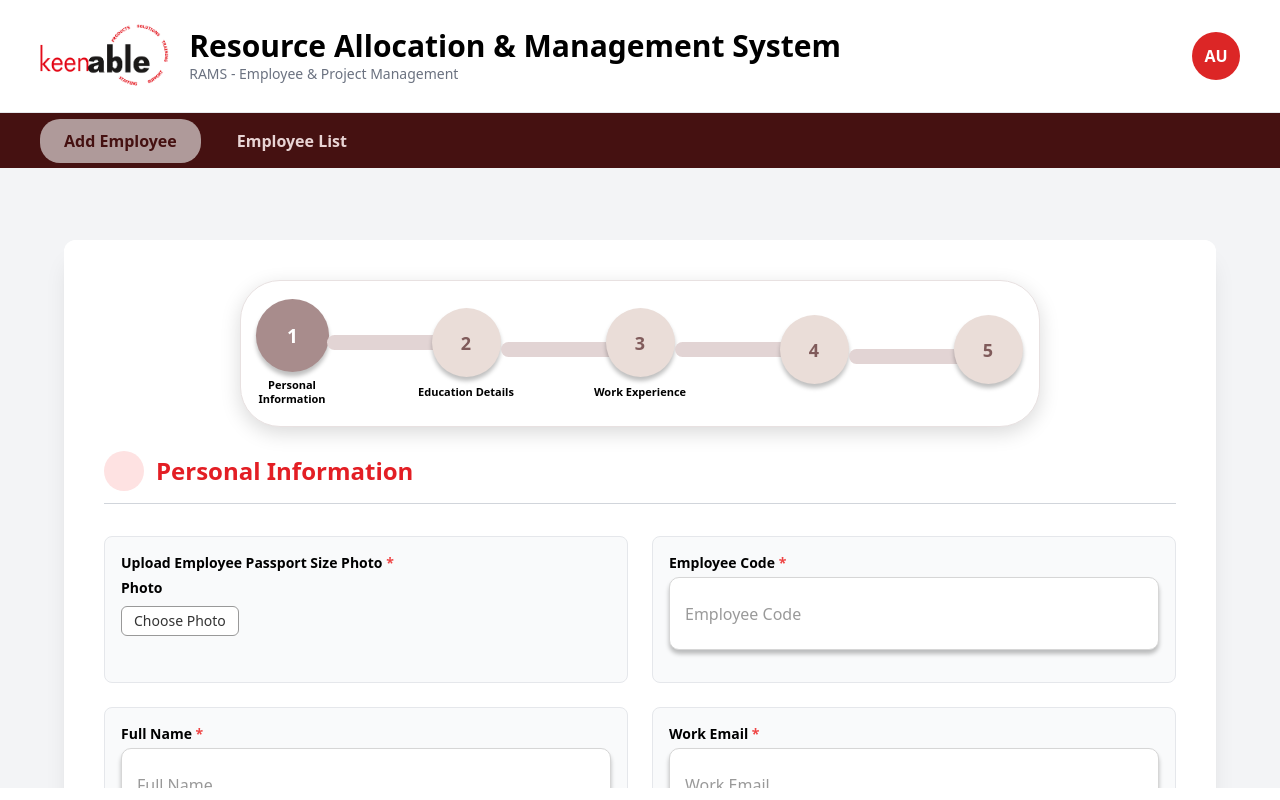
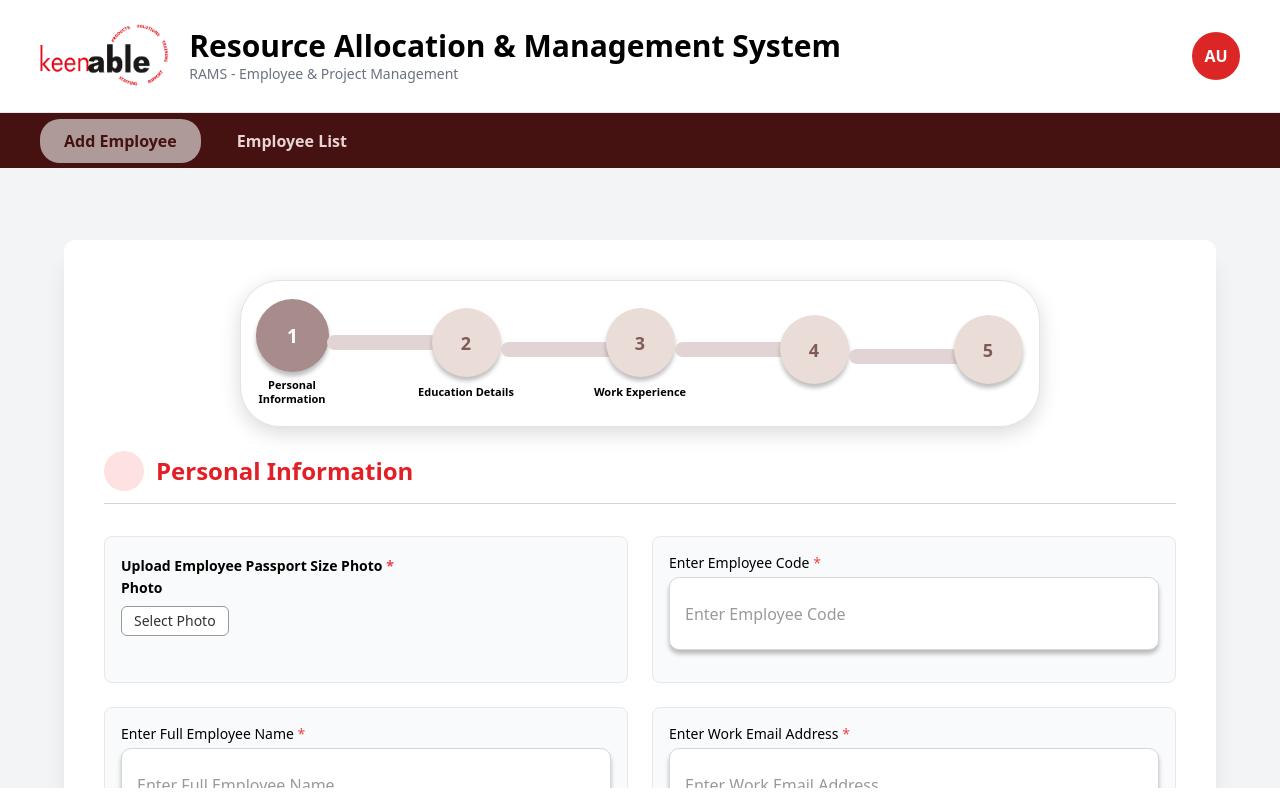
Before and after one commit to rajverma-mono/Human-resource-allocation-management, an Angular app: page /hr/add-employee in a window 1280 px wide. Built offline with nearby package versions, Linux system fonts and the light colour scheme.

Commit message:
added dynamic bg for input and text atrea

```diff
--- a/src/app/atoms/input/input.ts
+++ b/src/app/atoms/input/input.ts
@@ -48,7 +48,7 @@ export class InputAtomComponent implements OnInit {
   @Input() isVerified: boolean = false;
   @Input() showToggleIcon: boolean = false;
   @Input() backgroundColor: string = 'bg-white'; // Set default
-
+  @Input() borderColor: string = 'border-gray-300';
   @Output() valueChange = new EventEmitter<string>();
   @Output() onErrorChange = new EventEmitter<string | null>();
   @Output() onVerifiedChange = new EventEmitter<boolean>();
--- a/src/app/features/hr/pages/add-employee/add-employee.form.json
+++ b/src/app/features/hr/pages/add-employee/add-employee.form.json
@@ -1,6 +1,6 @@
 {
   "title": "Add New Employee",
-  "subtitle": "Full record entry with Education & Experience Details",
+  "subtitle": "Complete employee enrollment with personal, education & experience details.",
   "stepper": [
     {
       "key": "personal"
@@ -29,40 +29,44 @@
           "label": "Upload Employee Passport Size Photo",
           "type": "photo",
           "required": true,
-          "helperText": "Please upload a recent passport-size photograph. Max 2MB.",
+          "helperText": "Upload a recent passport-size photo (Max size 2MB).",
           "buttonText": {
             "choose": "Choose Photo",
             "upload": "Upload Photo",
-            "view": "Preview"
+            "view": "Preview Photo"
           }
         },
         {
           "id": "employeeCode",
-          "label": "Employee Code",
+          "label": "Enter Employee Code",
           "type": "text",
           "required": true
         },
         {
           "id": "employeeName",
-          "label": "Full Name",
           "type": "text",
+          "label": "Enter Full Employee Name",
+          "bgColor": "",
+          "wrapperBg": "#f3f4f6",
+          "borderColor": "border-[#e66]",
+          "rounded": "rounded-xl",
           "required": true
         },
         {
           "id": "workEmail",
-          "label": "Work Email",
+          "label": "Enter Work Email Address",
           "type": "email",
           "required": true
         },
         {
           "id": "mobileNumber",
-          "label": "Mobile Number",
+          "label": "Enter Mobile Number",
           "type": "number",
           "required": true
         },
         {
           "id": "gender",
-          "label": "Gender",
+          "label": "Select Gender",
           "type": "select",
           "options": [
             {
@@ -81,11 +85,11 @@
         },
         {
           "id": "department",
-          "label": "Department",
+          "label": "Select Department",
           "type": "select",
           "options": [
-            "HR",
-            "IT",
+            "Human Resource (HR)",
+            "Information Technology (IT)",
             "Finance",
             "Sales",
             "Marketing",
@@ -94,12 +98,12 @@
         },
         {
           "id": "dob",
-          "label": "Date of Birth",
+          "label": "Select Date of Birth",
           "type": "date"
         },
         {
           "id": "remarks",
-          "label": "Remarks",
+          "label": "Additional Remarks (Optional)",
           "type": "textarea",
           "rows": 3
         }
@@ -112,12 +116,12 @@
       "fields": [
         {
           "id": "tenthMarks",
-          "label": "10th Marks (%)",
+          "label": "10th Percentage (%)",
           "type": "number"
         },
         {
           "id": "twelfthMarks",
-          "label": "12th Marks (%)",
+          "label": "12th Percentage (%)",
           "type": "number"
         },
         {
@@ -127,12 +131,12 @@
         },
         {
           "id": "university",
-          "label": "University",
+          "label": "University / College Name",
           "type": "text"
         },
         {
           "id": "specialization",
-          "label": "Specialization",
+          "label": "Specialization / Major Subject",
           "type": "text"
         }
       ]
@@ -143,7 +147,7 @@
       "fields": [
         {
           "id": "experienceType",
-          "label": "Prior Experience?",
+          "label": "Do You Have Prior Experience?",
           "type": "select",
           "options": [
             "Fresher",
@@ -154,12 +158,12 @@
       "experienceForm": [
         {
           "id": "companyName",
-          "label": "Company Name",
+          "label": "Previous Company Name",
           "type": "text"
         },
         {
           "id": "role",
-          "label": "Role",
+          "label": "Role / Position",
           "type": "text"
         },
         {
@@ -173,12 +177,12 @@
         },
         {
           "id": "fromDate",
-          "label": "From",
+          "label": "Working From (Date)",
           "type": "date"
         },
         {
           "id": "toDate",
-          "label": "To",
+          "label": "Working Till (Date)",
           "type": "date"
         }
       ]
@@ -193,21 +197,21 @@
     },
     {
       "id": "next",
-      "label": "Next",
+      "label": "Next →",
       "variant": "primary",
       "size": "md",
       "bgColor": "#451111"
     },
     {
       "id": "save",
-      "label": "Save Employee",
+      "label": "Save Employee Record",
       "bgColor": "#451111",
       "textColor": "#fff",
       "size": "md"
     },
     {
       "id": "cancel",
-      "label": "Cancel",
+      "label": "Cancel Entry",
       "borderColor": "#B11212",
       "textColor": "#B11212",
       "bgColor": "#fff",
@@ -215,7 +219,7 @@
     },
     {
       "id": "addExperience",
-      "label": "+ Add Previous Company",
+      "label": "+ Add Previous Experience",
       "variant": "outlineSecondary",
       "size": "md",
       "fullWidth": true,
@@ -225,7 +229,7 @@
     },
     {
       "id": "photoSelect",
-  "label": "Choose Photo",
+      "label": "Select Photo",
       "variant": "outlineSecondary",
       "size": "sm",
       "bgColor": "#fff",
@@ -250,10 +254,9 @@
     },
     {
       "id": "removeCompany",
-  "label": "Remove Company",
+      "label": "Remove This Experience",
       "variant": "outlineDanger",
       "size": "sm"
     }
-
   ]
 }
--- a/src/app/features/hr/pages/add-employee/add-employee.html
+++ b/src/app/features/hr/pages/add-employee/add-employee.html
@@ -11,48 +11,112 @@
 
     @if(i === activeStep) {
 
-        <app-section-header
-          [title]="section.title"
-          [icon]="section.icon">
+    <app-section-header [title]="section.title" [icon]="section.icon">
     </app-section-header>
 
     <!-- ================= NORMAL SECTIONS ================= -->
     @if(section.title !== 'Work Experience') {
 
-          <div class="grid gap-6 mt-6"
-            [ngClass]="section.layout === 'two-column' ? 'grid-cols-2' : 'grid-cols-1'">
+    <div class="grid gap-6 mt-6" [ngClass]="section.layout === 'two-column' ? 'grid-cols-2' : 'grid-cols-1'">
 
       @for(field of section.fields; track field.id) {
 
       <div class="p-4 rounded-lg border bg-gray-50">
 
-                <label class="text-sm font-semibold block mb-1">
+
+
+        @switch(field.type) {
+
+        @case('photo') {
+           <label class="text-sm font-semibold mb-1">
+            {{field.label}}
+            <span *ngIf="field.required" class="text-red-500">*</span>
+          </label>
+        <atom-photo-upload [formActions]="formConfig.actions" (fileChange)="form.photo=$event" (upload)="uploadPhoto()"
+          (view)="viewPhoto()">
+        </atom-photo-upload>
+        }
+
+        @case('textarea') {
+        <atom-textarea [(value)]="form[field.id]" [label]="field.label" [rows]="field.rows || 3"
+          [maxLength]="field.maxLength || 500" [placeholder]="field.placeholder || field.label"
+          [disabled]="field.disabled || false" [ariaLabel]="field.ariaLabel || field.label"
+          [className]="field.className || ''" [backgroundColor]="field.bgColor || field.backgroundColor || ''"
+          [borderColor]="field.borderColor || ''" [rounded]="field.rounded || 'rounded-lg'"
+          [containerClass]="field.containerClass || ''" [sanitize]="field.sanitize || false"
+          [removeChars]="field.removeChars || ''" [removeEmojis]="field.removeEmojis || false"
+          [normalizeAccents]="field.normalizeAccents || false" [toCase]="field.toCase || ''">
+        </atom-textarea>
+        }
+
+        @case('email') {
+        <atom-input [(value)]="form[field.id]" [label]="field.label" type="email" [validation]="'email'"
+          [placeholder]="field.placeholder || field.label" [required]="field.required || false"
+          [maxLength]="field.maxLength || null" [disabled]="field.disabled || false"
+          [errorMessage]="field.errorMessage || ''" [className]="field.className || ''"
+          [backgroundColor]="field.bgColor || field.backgroundColor || ''"
+          [borderColor]="field.borderColor || 'border-gray-300'" [rounded]="field.rounded || 'rounded-lg'"
+          [fullWidth]="field.fullWidth !== false" [showVerifiedStatus]="field.showVerifiedStatus || false"
+          [isVerified]="field.isVerified || false" [pattern]="field.pattern || undefined" />
+        }
+
+        @case('number') {
+        <atom-input [(value)]="form[field.id]" [label]="field.label" type="number"
+          [validation]="field.validation || 'numeric'" [placeholder]="field.placeholder || field.label"
+          [required]="field.required || false" [maxLength]="field.maxLength || null"
+          [disabled]="field.disabled || false" [errorMessage]="field.errorMessage || ''"
+          [className]="field.className || ''" [backgroundColor]="field.bgColor || field.backgroundColor || ''"
+          [borderColor]="field.borderColor || 'border-gray-300'" [rounded]="field.rounded || 'rounded-lg'"
+          [fullWidth]="field.fullWidth !== false" />
+        }
+
+        @case('text') {
+        <atom-input [(value)]="form[field.id]" [label]="field.label" type="text"
+          [validation]="field.validation || 'none'" [placeholder]="field.placeholder || field.label"
+          [required]="field.required || false" [maxLength]="field.maxLength || null"
+          [disabled]="field.disabled || false" [errorMessage]="field.errorMessage || ''"
+          [className]="field.className || ''" [backgroundColor]="field.bgColor || field.backgroundColor || ''"
+          [borderColor]="field.borderColor || 'border-gray-300'" [rounded]="field.rounded || 'rounded-lg'"
+          [fullWidth]="field.fullWidth !== false" [pattern]="field.pattern || undefined"
+          [showToggleIcon]="field.showToggleIcon || false" />
+        }
+
+        @case('date') {
+        <atom-date-picker [(value)]="form[field.id]" [label]="field.label" [required]="field.required || false"
+          [disabled]="field.disabled || false" />
+        }
+
+        @case('radio') {
+        <!-- Check what properties your atom-radio-group actually supports -->
+        <atom-radio-group [options]="field.options" [(selectedValue)]="form[field.id]" />
+        <!-- If you need to show label, add it separately -->
+        @if(field.label) {
+        <div class="text-sm text-gray-600 mt-1">{{field.label}}</div>
+        }
+        }
+
+        @case('select') {
+        <div class="flex flex-col">
+
+          <label class="text-sm font-semibold mb-1">
             {{field.label}}
             <span *ngIf="field.required" class="text-red-500">*</span>
           </label>
 
-                @switch(field.type) {
+          <atom-select [options]="field.options | selectOptions" [(value)]="form[field.id]"
+            [placeholder]="field.placeholder || 'Select ' + field.label" [disabled]="field.disabled || false"
+            class="w-full" />
 
-                  @case('photo') {
-                    <atom-photo-upload
-                      [formActions]="formConfig.actions"
-                      (fileChange)="form.photo=$event"
-                      (upload)="uploadPhoto()"
-                      (view)="viewPhoto()">
-                    </atom-photo-upload>
+          @if(field.required) {
+          <span class="text-xs text-red-500 mt-1">* Required</span>
+          }
+        </div>
         }
 
-                  @case('text')     { <atom-input [(value)]="form[field.id]" placeholder="{{field.label}}"/> }
-                  @case('email')    { <atom-input [(value)]="form[field.id]" placeholder="{{field.label}}"/> }
-                  @case('number')   { <atom-input [(value)]="form[field.id]" placeholder="{{field.label}}"/> }
-                  @case('date')     { <atom-date-picker [(value)]="form[field.id]"/> }
-                  @case('textarea') { <atom-textarea [(value)]="form[field.id]" [rows]="field.rows||3"/> }
-                  @case('radio')    { <atom-radio-group [options]="field.options" [(selectedValue)]="form[field.id]"/> }
-                  @case('select')   { <atom-select [options]="field.options|selectOptions" [(value)]="form[field.id]"/> }
 
         @case('toggle') {
         <label class="flex items-center gap-2">
-                      <input type="checkbox" [(ngModel)]="form[field.id]"/>
+          <input type="checkbox" [(ngModel)]="form[field.id]" />
           {{field.label}}
         </label>
         }
@@ -67,14 +131,10 @@
 
     }
 
-
     <!-- ================= WORK EXPERIENCE ================= -->
     @if(section.title === 'Work Experience') {
 
-          <atom-select class="mt-4"
-            [options]="section.fields[0].options | selectOptions"
-            [(value)]="form.experienceType">
-          </atom-select>
+    <atom-select class="mt-4" [options]="section.fields[0].options | selectOptions" [(value)]="form.experienceType" />
 
     @if(form.experienceType === 'Experienced') {
 
@@ -85,16 +145,10 @@
       <div class="p-6 border rounded bg-gray-50 relative">
 
         <!-- ❗REMOVE COMPANY button (JSON driven) -->
-                  <atom-button
-                    class="absolute top-2 right-2"
-                    [label]="getAction('removeCompany').label"
-                    [variant]="getAction('removeCompany').variant"
-                    [size]="getAction('removeCompany').size"
-                    [bgColor]="getAction('removeCompany').bgColor"
-                    [textColor]="getAction('removeCompany').textColor"
-                    [borderColor]="getAction('removeCompany').borderColor"
-                    (onClick)="removeExperience(i)">
-                  </atom-button>
+        <atom-button class="absolute top-2 right-2" [label]="getAction('removeCompany').label"
+          [variant]="getAction('removeCompany').variant" [size]="getAction('removeCompany').size"
+          [bgColor]="getAction('removeCompany').bgColor" [textColor]="getAction('removeCompany').textColor"
+          [borderColor]="getAction('removeCompany').borderColor" (onClick)="removeExperience(i)" />
 
         <div class="grid grid-cols-2 gap-6 mt-4">
 
@@ -103,9 +157,19 @@
             <label class="block text-sm font-semibold mb-1">{{f.label}}</label>
 
             @switch(f.type) {
-                          @case('text')   { <atom-input [(value)]="exp[f.id]" placeholder="{{f.label}}"/> }
-                          @case('date')   { <atom-date-picker [(value)]="exp[f.id]"/> }
-                          @case('select'){ <atom-select [options]="f.options | selectOptions" [(value)]="exp[f.id]"/> }
+            @case('text') {
+            <atom-input [(value)]="exp[f.id]" [label]="f.label" [placeholder]="f.placeholder || f.label"
+              [required]="f.required || false" [backgroundColor]="f.bgColor || ''"
+              [borderColor]="f.borderColor || 'border-gray-300'" [rounded]="f.rounded || 'rounded-lg'" />
+            }
+
+            @case('date') {
+            <atom-date-picker [(value)]="exp[f.id]" [label]="f.label" [required]="f.required || false" />
+            }
+
+            @case('select') {
+            <atom-select [options]="f.options | selectOptions" [(value)]="exp[f.id]" />
+            }
             }
           </div>
           }
@@ -116,16 +180,10 @@
       }
 
       <!-- ADD EXPERIENCE button (JSON driven) -->
-              <atom-button
-                [label]="getAction('addExperience').label"
-                [variant]="getAction('addExperience').variant"
-                [size]="getAction('addExperience').size"
-                [fullWidth]="getAction('addExperience').fullWidth"
-                [bgColor]="getAction('addExperience').bgColor"
-                [textColor]="getAction('addExperience').textColor"
-                [borderColor]="getAction('addExperience').borderColor"
-                (onClick)="addExperience()">
-              </atom-button>
+      <atom-button [label]="getAction('addExperience').label" [variant]="getAction('addExperience').variant"
+        [size]="getAction('addExperience').size" [fullWidth]="getAction('addExperience').fullWidth"
+        [bgColor]="getAction('addExperience').bgColor" [textColor]="getAction('addExperience').textColor"
+        [borderColor]="getAction('addExperience').borderColor" (onClick)="addExperience()" />
 
     </div>
 
@@ -140,50 +198,26 @@
     <!-- ================= NAVIGATION BUTTONS ================= -->
     <div class="flex justify-between mt-12">
 
-      <atom-button
-        *ngIf="activeStep>0"
-        [label]="getAction('previous').label"
-        [variant]="getAction('previous').variant"
-        [size]="getAction('previous').size"
-        [bgColor]="getAction('previous').bgColor"
-        [textColor]="getAction('previous').textColor"
-        [borderColor]="getAction('previous').borderColor"
-        (onClick)="prevStep()">
-      </atom-button>
+      <atom-button *ngIf="activeStep>0" [label]="getAction('previous').label" [variant]="getAction('previous').variant"
+        [size]="getAction('previous').size" [bgColor]="getAction('previous').bgColor"
+        [textColor]="getAction('previous').textColor" [borderColor]="getAction('previous').borderColor"
+        (onClick)="prevStep()" />
 
       <div class="ml-auto flex gap-4">
 
-        <atom-button
-          *ngIf="activeStep < stepperSteps.length-1"
-          [label]="getAction('next').label"
-          [variant]="getAction('next').variant"
-          [size]="getAction('next').size"
-          [bgColor]="getAction('next').bgColor"
-          [textColor]="getAction('next').textColor"
-          [borderColor]="getAction('next').borderColor"
-          (onClick)="nextStep()">
-        </atom-button>
+        <atom-button *ngIf="activeStep < stepperSteps.length-1" [label]="getAction('next').label"
+          [variant]="getAction('next').variant" [size]="getAction('next').size" [bgColor]="getAction('next').bgColor"
+          [textColor]="getAction('next').textColor" [borderColor]="getAction('next').borderColor"
+          (onClick)="nextStep()" />
 
-        <atom-button
-          *ngIf="activeStep === stepperSteps.length-1"
-          [label]="getAction('save').label"
-          [variant]="getAction('save').variant"
-          [size]="getAction('save').size"
-          [bgColor]="getAction('save').bgColor"
-          [textColor]="getAction('save').textColor"
-          [borderColor]="getAction('save').borderColor"
-          (onClick)="save()">
-        </atom-button>
+        <atom-button *ngIf="activeStep === stepperSteps.length-1" [label]="getAction('save').label"
+          [variant]="getAction('save').variant" [size]="getAction('save').size" [bgColor]="getAction('save').bgColor"
+          [textColor]="getAction('save').textColor" [borderColor]="getAction('save').borderColor" (onClick)="save()" />
 
-        <atom-button
-          [label]="getAction('cancel').label"
-          [variant]="getAction('cancel').variant"
-          [size]="getAction('cancel').size"
-          [bgColor]="getAction('cancel').bgColor"
-          [textColor]="getAction('cancel').textColor"
-          [borderColor]="getAction('cancel').borderColor"
-          (onClick)="cancel()">
-        </atom-button>
+        <atom-button [label]="getAction('cancel').label" [variant]="getAction('cancel').variant"
+          [size]="getAction('cancel').size" [bgColor]="getAction('cancel').bgColor"
+          [textColor]="getAction('cancel').textColor" [borderColor]="getAction('cancel').borderColor"
+          (onClick)="cancel()" />
 
       </div>
     </div>
--- a/src/app/features/hr/pages/add-employee/add-employee.ts
+++ b/src/app/features/hr/pages/add-employee/add-employee.ts
@@ -16,7 +16,6 @@ import { RadioGroupAtomComponent } from '../../../../atoms/radio-group/radio-gro
 import { DatePickerAtomComponent } from '../../../../atoms/date-picker/date-picker';
 import { TextAreaAtomComponent } from '../../../../atoms/textarea/textarea';
 import { ButtonAtomComponent } from '../../../../atoms/button/button';
-
 // PIPE
 import { SelectOptionsPipe } from '../../../../pipes/select-options.pipe';
 
```
Also changed, not shown: src/app/atoms/textarea/textarea.html (+17 -6 lines), src/app/atoms/textarea/textarea.ts (+10 -0 lines). Lines whose indentation alone changed are shown as unchanged.
